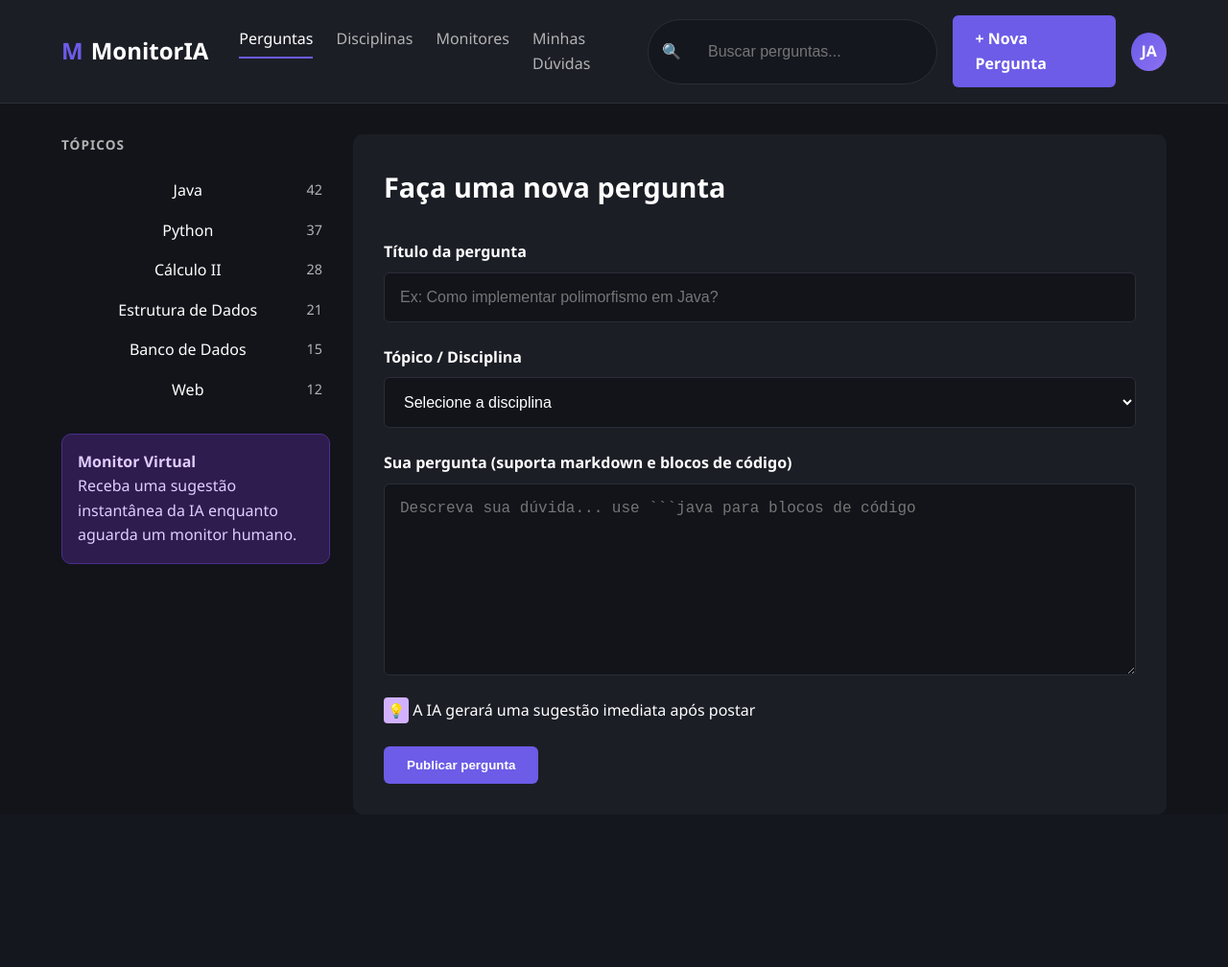
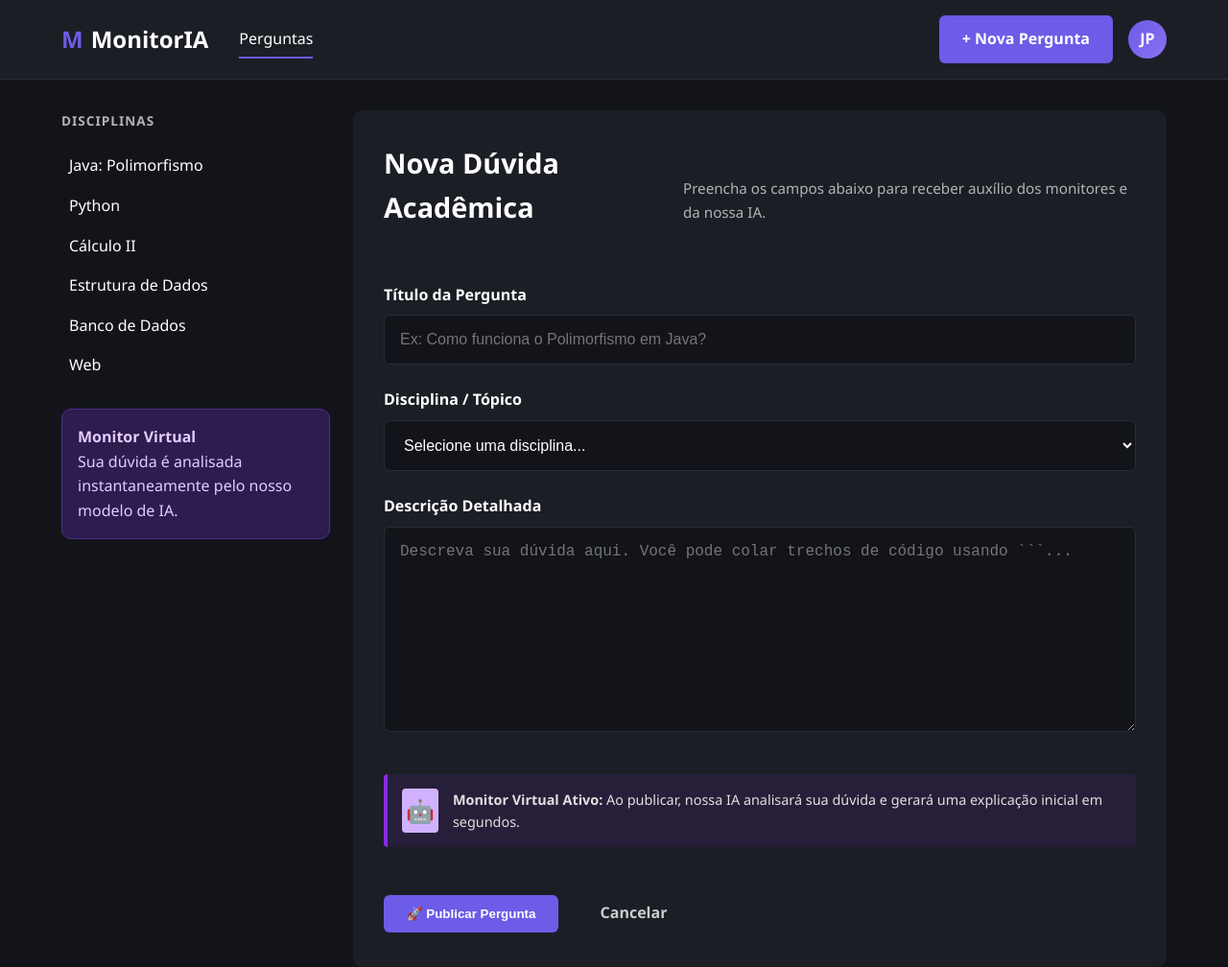
Before and after one commit to Sp4rkjpedro/MonitorIA, a Flask app: page /perguntas/nova in a window 1280 px wide. Shown: the whole page at 96% size. Before the commit the page ends 817 px from the top, so only its background shows below. Run offline with Flask 3, Linux system fonts and the light colour scheme.

Commit message:
Front-end e serviço de IA

````diff
--- a/app.py
+++ b/app.py
@@ -7,6 +7,10 @@ from controles.rotas_perguntas import blueprint_perguntas
 # Importações para a lógica das páginas
 from servicos.servico_pergunta import ServicoPergunta
 from repositorios.repositorio_pergunta import RepositorioPergunta
+
+# [JOÃO PEDRO - AI ENGINEER] Serviços de IA Ativados
+from servicos.servico_ia import ServicoIA
+from repositorios.repositorio_resposta import RepositorioResposta
 
 def criar_app() -> Flask:
     app = Flask(__name__)
@@ -21,16 +25,21 @@ def criar_app() -> Flask:
     # 3. Registro de Blueprints (APIs JSON)
     app.register_blueprint(blueprint_perguntas)
 
-    # 4. Instanciando serviços para uso nas rotas de renderização
-    # (Em projetos maiores, isso ficaria em um Blueprint de 'views')
+    # 4. Instanciando serviços
     repositorio = RepositorioPergunta()
     servico = ServicoPergunta(repositorio)
+
+    # [JOÃO PEDRO - AI ENGINEER]
+    # Instanciamos o repositório de respostas e o serviço de IA
+    repo_res = RepositorioResposta()
+    servico_ia = ServicoIA(repo_res)
 
     # 5. Rotas de Renderização de Páginas (Frontend)
     @app.route('/')
     def base():
         perguntas = servico.listar_todas()
-        return render_template('base.html', perguntas=perguntas)
+        disciplinas = servico.listar_disciplinas()
+        return render_template('base.html', perguntas=perguntas, disciplinas=disciplinas)
 
     @app.route('/perguntas/nova', methods=['GET', 'POST'])
     def fazer_pergunta():
@@ -45,7 +54,13 @@ def criar_app() -> Flask:
             }
 
             try:
+                # 1. Cria a pergunta no banco
                 pergunta = servico.criar_pergunta(dados)
+
+                # 2. [JOÃO PEDRO] A IA gera a resposta IMEDIATAMENTE
+                # O Llama 3.1 8B é perfeito aqui pela velocidade.
+                servico_ia.gerar_resposta_monitor(pergunta)
+
                 return redirect(url_for('ver_pergunta', id=pergunta.id))
             except ValueError as error:
                 return render_template('fazer_pergunta.html', disciplinas=disciplinas, erro=str(error), form=dados)
@@ -56,17 +71,18 @@ def criar_app() -> Flask:
     def ver_pergunta(id):
         try:
             pergunta = servico.buscar_detalhes(id)
-            return render_template('ver_pergunta.html', pergunta=pergunta)
+            disciplinas = servico.listar_disciplinas()
+            return render_template('ver_pergunta.html', pergunta=pergunta, disciplinas=disciplinas)
         except ValueError:
             return "Pergunta não encontrada", 404
 
-    # 6. Criação das tabelas
+    # 6. Criação das tabelas e Usuário Padrão
     with app.app_context():
         banco.create_all()
         if not Usuario.query.first():
             usuario_padrao = Usuario(
-                nome='Aluno Anônimo',
-                email='anonimo@monitoria.local',
+                nome='João Pedro (AI Engineer)',
+                email='joao@monitoria.local',
                 papel='aluno'
             )
             banco.session.add(usuario_padrao)
@@ -76,5 +92,4 @@ def criar_app() -> Flask:
 
 if __name__ == '__main__':
     aplicacao = criar_app()
-    # Debug=True é essencial para ver erros no navegador durante o desenvolvimento
     aplicacao.run(debug=True, port=5000)
--- a/templates/base.html
+++ b/templates/base.html
@@ -3,11 +3,10 @@
 <head>
     <meta charset="UTF-8">
     <meta name="viewport" content="width=device-width, initial-scale=1.0">
-    <title>MonitorIA - O seu assistente acadêmico</title>
+    <title>MonitorIA - Assistente Acadêmico</title>
     <link rel="stylesheet" href="{{ url_for('static', filename='css/estilos.css') }}">
-    </head>
+</head>
 <body>
-
     <header>
         <div class="container header-top">
             <div class="header-brand">
@@ -15,19 +14,12 @@
                 <nav>
                     <ul>
                         <li><a href="{{ url_for('base') }}" class="active">Perguntas</a></li>
-                        <li><a href="#">Disciplinas</a></li>
-                        <li><a href="#">Monitores</a></li>
-                        <li><a href="#">Minhas Dúvidas</a></li>
-                    </ul>
+                        </ul>
                 </nav>
             </div>
             <div class="header-acoes">
-                <div class="search-box">
-                    <span class="search-icon">🔍</span>
-                    <input type="search" name="q" placeholder="Buscar perguntas..." class="form-control search-input">
-                </div>
                 <a href="{{ url_for('fazer_pergunta') }}" class="btn btn-roxo">+ Nova Pergunta</a>
-                <div class="user-badge">JA</div>
+                <div class="user-badge" title="Usuário Logado">JP</div>
             </div>
         </div>
     </header>
@@ -36,70 +28,27 @@
         <main>
             <aside class="sidebar">
                 <section class="sidebar-sessao">
-                    <h3>TÓPICOS</h3>
+                    <h3>DISCIPLINAS</h3>
                     <ul>
-                        {% if topicos is defined %}
-                            {% for topico in topicos %}
-                                <li>
-                                    <a href="#">
-                                        <!-- <span class="dot" style="background-color: {{ topico.cor | default('orange') }}"></span> -->
-                                        {{ topico.nome }}
-                                        <span class="contador">{{ topico.contador }}</span>
-                                    </a>
-                                </li>
+                        {% if disciplinas %}
+                            {% for disc in disciplinas %}
+                                <li><a href="#">{{ disc }}</a></li>
                             {% endfor %}
                         {% else %}
-                            <li><a href="#"><span class="dot" style="background-color: orange"></span>Java<span class="contador">42</span></a></li>
-                            <li><a href="#"><span class="dot" style="background-color: skyblue"></span>Python<span class="contador">37</span></a></li>
-                            <li><a href="#"><span class="dot" style="background-color: red"></span>Cálculo II<span class="contador">28</span></a></li>
-                            <li><a href="#"><span class="dot" style="background-color: green"></span>Estrutura de Dados<span class="contador">21</span></a></li>
-                            <li><a href="#"><span class="dot" style="background-color: silver"></span>Banco de Dados<span class="contador">15</span></a></li>
-                            <li><a href="#"><span class="dot" style="background-color: cyan"></span>Web<span class="contador">12</span></a></li>
+                            <li><a href="#">Carregando tópicos...</a></li>
                         {% endif %}
                     </ul>
                 </section>
-                <div class="box-groq box-ia">
+                <div class="box-ia sidebar-info">
                     <h4>Monitor Virtual</h4>
-                    <p>Receba uma sugestão instantânea da IA enquanto aguarda um monitor humano.</p>
+                    <p>Sua dúvida é analisada instantaneamente pelo nosso modelo de IA.</p>
                 </div>
             </aside>
 
             <section class="conteudo">
-                {% block content %}
-                    {% if perguntas is defined %}
-                        <div class="page-header">
-                            <div>
-                                <h1 class="titulo-pagina">Perguntas recentes</h1>
-                                <span class="subtitulo">Últimas dúvidas publicadas pela comunidade</span>
-                            </div>
-                        </div>
-
-                        {% if perguntas %}
-                            <div class="lista-perguntas">
-                                {% for pergunta in perguntas %}
-                                    <article class="card-pergunta">
-                                        <div class="card-meta">
-                                            <span class="badge badge-roxo">{{ pergunta.disciplina }}</span>
-                                            <span class="badge badge-secundaria">{{ pergunta.respostas|length }} respostas</span>
-                                        </div>
-
-                                        <h2><a href="{{ url_for('ver_pergunta', id=pergunta.id) }}">{{ pergunta.titulo }}</a></h2>
-                                        <p>{{ pergunta.corpo[:220] }}{% if pergunta.corpo|length > 220 %}...{% endif %}</p>
-
-                                        <div class="card-footer">
-                                            <span>Publicado em {{ pergunta.data_criacao.strftime('%d/%m/%Y %H:%M') if pergunta.data_criacao else '—' }}</span>
-                                        </div>
-                                    </article>
-                                {% endfor %}
-                            </div>
-                        {% else %}
-                            <div class="nenhuma-pergunta">Nenhuma pergunta cadastrada ainda. Seja o primeiro a publicar!</div>
-                        {% endif %}
-                    {% endif %}
-                {% endblock %}
+                {% block content %}{% endblock %}
             </section>
         </main>
     </div>
-
 </body>
 </html>
--- a/templates/fazer_pergunta.html
+++ b/templates/fazer_pergunta.html
@@ -1,59 +1,85 @@
 {% extends 'base.html' %}
 
 {% block content %}
-<h1 class="titulo-pagina">Faça uma nova pergunta</h1>
+<div class="page-header">
+    <h1 class="titulo-pagina">Nova Dúvida Acadêmica</h1>
+    <p class="subtitulo">Preencha os campos abaixo para receber auxílio dos monitores e da nossa IA.</p>
+</div>
 
 <form class="form-pergunta" action="{{ url_for('fazer_pergunta') }}" method="post">
+
     <div class="form-grupo">
-        <label for="titulo">Título da pergunta</label>
+        <label for="titulo">Título da Pergunta</label>
         <input
             type="text"
             id="titulo"
             name="titulo"
             class="form-control"
-            placeholder="Ex: Como implementar polimorfismo em Java?"
+            placeholder="Ex: Como funciona o Polimorfismo em Java?"
             value="{{ form.titulo if form is defined else '' }}"
             required>
-
-        <div id="duplicatas-container" class="duplicatas box-ia" {% if not duplicatas %}style="display: none;"{% endif %}>
-            <div class="header-ia"><span class="icone-ia">🤖</span> IA detectou possíveis duplicatas</div>
-            <div class="duplicatas-lista">
-                {% if duplicatas %}
-                    {% for duplicata in duplicatas %}
-                        <a href="{{ url_for('ver_pergunta', id=duplicata.id) }}" class="duplicata-item">
-                            {{ duplicata.titulo }} <span class="contador">{{ duplicata.respostas|length }} respostas</span>
-                        </a>
-                    {% endfor %}
-                {% endif %}
-            </div>
-        </div>
     </div>
 
     <div class="form-grupo">
-        <label for="disciplina">Tópico / Disciplina</label>
+        <label for="disciplina">Disciplina / Tópico</label>
         <select id="disciplina" name="disciplina" class="form-control" required>
-            <option value="" disabled selected>Selecione a disciplina</option>
+            <option value="" disabled selected>Selecione uma disciplina...</option>
             {% for disciplina in disciplinas %}
-                <option value="{{ disciplina }}" {% if form is defined and form.disciplina == disciplina %}selected{% endif %}>{{ disciplina }}</option>
+                <option value="{{ disciplina }}" {% if form is defined and form.disciplina == disciplina %}selected{% endif %}>
+                    {{ disciplina }}
+                </option>
             {% endfor %}
         </select>
     </div>
 
     <div class="form-grupo">
-        <label for="corpo">Sua pergunta (suporta markdown e blocos de código)</label>
+        <label for="corpo">Descrição Detalhada</label>
         <textarea
             id="corpo"
             name="corpo"
             class="form-control textarea-pergunta"
-            placeholder="Descreva sua dúvida... use ```java para blocos de código"
+            rows="10"
+            placeholder="Descreva sua dúvida aqui. Você pode colar trechos de código usando ```..."
             required>{{ form.corpo if form is defined else '' }}</textarea>
     </div>
 
-    <p><span class="icone-ia">💡</span> A IA gerará uma sugestão imediata após postar</p>
+    <div class="box-ia-aviso">
+        <span class="icone-ia">🤖</span>
+        <p><strong>Monitor Virtual Ativo:</strong> Ao publicar, nossa IA analisará sua dúvida e gerará uma explicação inicial em segundos.</p>
+    </div>
 
     <div class="form-acoes">
-        <button type="submit" class="btn btn-roxo">Publicar pergunta</button>
+        <button type="submit" class="btn btn-roxo">🚀 Publicar Pergunta</button>
+        <a href="{{ url_for('base') }}" class="btn btn-link">Cancelar</a>
     </div>
+
 </form>
 
+<style>
+    /* Sugestão de CSS para a caixa de aviso da IA */
+    .box-ia-aviso {
+        background: rgba(138, 43, 226, 0.1);
+        border-left: 4px solid #8A2BE2;
+        padding: 15px;
+        margin: 20px 0;
+        display: flex;
+        align-items: center;
+        border-radius: 4px;
+    }
+    .icone-ia {
+        font-size: 24px;
+        margin-right: 15px;
+    }
+    .box-ia-aviso p {
+        margin: 0;
+        font-size: 0.9rem;
+        color: #e0e0e0;
+    }
+    .btn-link {
+        color: #ccc;
+        text-decoration: none;
+        margin-left: 15px;
+    }
+</style>
+
 {% endblock %}
````
Also changed, not shown: repositorios/repositorio_resposta.py (added, +9 -0 lines), servicos/servico_ia.py (added, +53 -0 lines), templates/ver_pergunta.html (+47 -18 lines).
